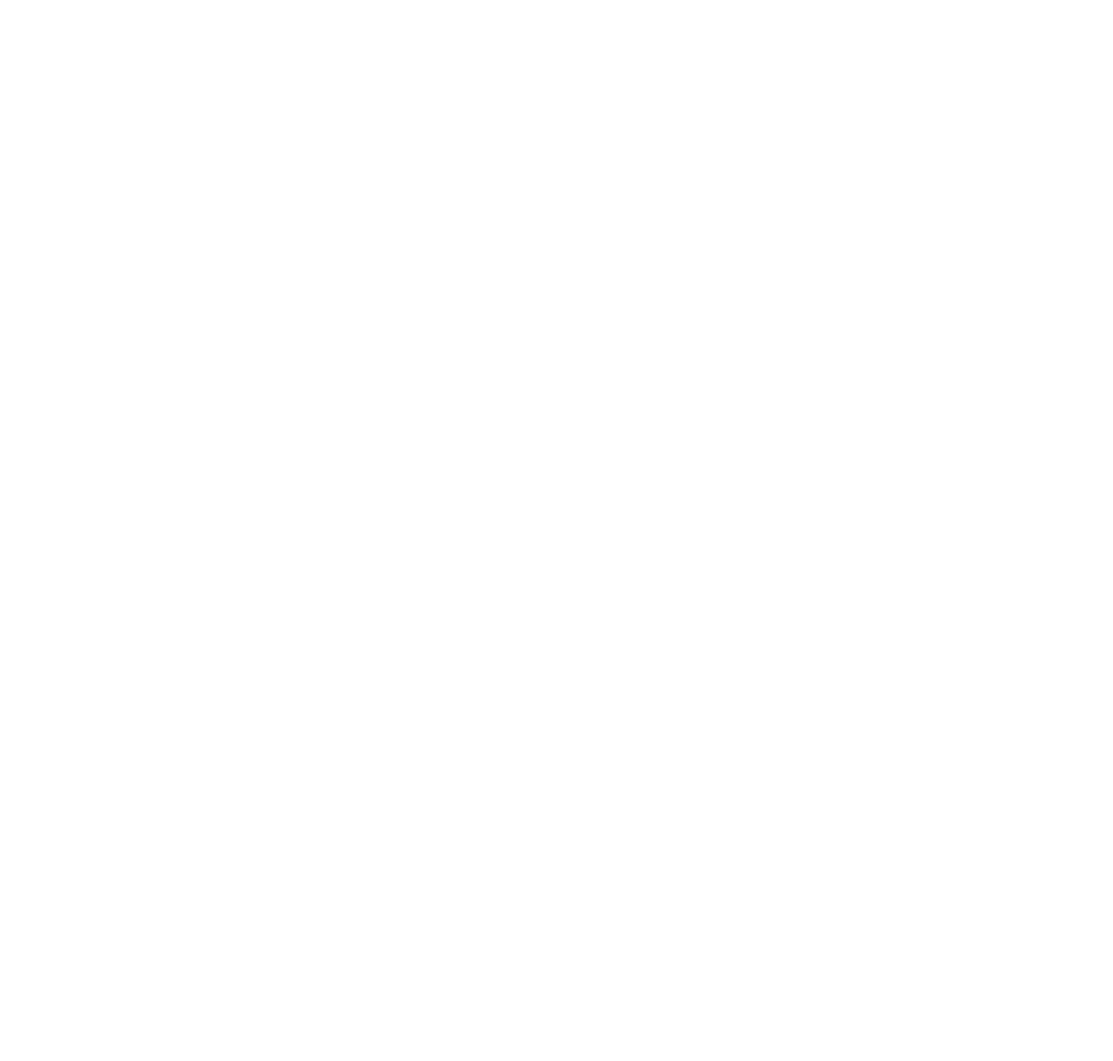
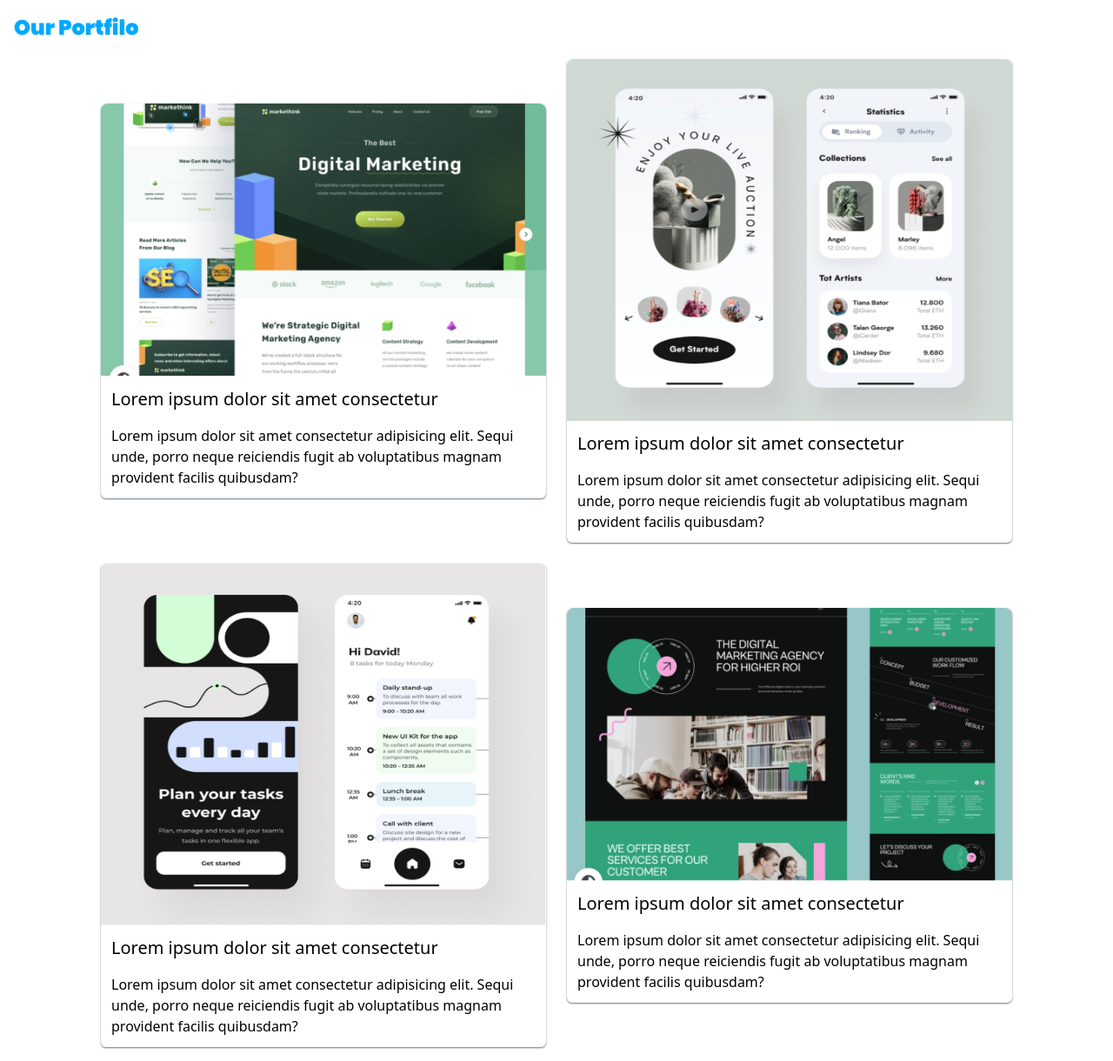
Before and after one commit to foadEbrahimi/Company_site, a website: page index.html in a window 1280 px wide. Shown: the whole page at 87% size. Before the commit the page ends 800 px from the top, so only its background shows below. Drawn offline with Linux system fonts and the light colour scheme.

Commit message:
Add OurPortfilo Section

```diff
--- a/index.html
+++ b/index.html
@@ -7,11 +7,84 @@
     <title>Company Site</title>
   </head>
   <body>
-    <!-- دیو پدر برای بخش همه بخش ها -->
-    <div class="container mx-auto p-5">
-      <!-- کلاس برای بخش مورد نظر -->
-      <div class=""></div>
-      <!--  -->
+    <div class="container mx-auto p-4">
+      <div class="OurPortfilo flex flex-col gap-y-5">
+        <h1 class="text-2xl font-PoppinsBlack text-Primary-900">
+          Our Portfilo
+        </h1>
+        <div
+          class="Posts flex flex-col mx-auto md:grid md:grid-cols-2 gap-6 justify-center items-center"
+        >
+          <div
+            class="Post flex flex-col shadow-sm rounded-md shadow-gray-500 xl:max-w-lg 2xl:max-w-xl"
+          >
+            <img
+              src="./src/assets/images/post-1.png"
+              class="rounded-t-lg sm:max-h-80 md:max-h-26rem xl:max-w-lg 2xl:max-w-xl"
+              alt="img-Post1"
+            />
+            <div class="p-3 space-y-4">
+              <h1 class="text-xl">Lorem ipsum dolor sit amet consectetur</h1>
+              <h1>
+                Lorem ipsum dolor sit amet consectetur adipisicing elit. Sequi
+                unde, porro neque reiciendis fugit ab voluptatibus magnam
+                provident facilis quibusdam?
+              </h1>
+            </div>
+          </div>
+          <div
+            class="Post flex flex-col shadow-sm rounded-md shadow-gray-500 xl:max-w-lg 2xl:max-w-xl"
+          >
+            <img
+              src="./src/assets/images/post-3.png"
+              class="rounded-t-lg sm:max-h-[26rem] xl:max-w-lg 2xl:max-w-xl"
+              alt="img-Post1"
+            />
+            <div class="p-3 space-y-4">
+              <h1 class="text-xl">Lorem ipsum dolor sit amet consectetur</h1>
+              <h1>
+                Lorem ipsum dolor sit amet consectetur adipisicing elit. Sequi
+                unde, porro neque reiciendis fugit ab voluptatibus magnam
+                provident facilis quibusdam?
+              </h1>
+            </div>
+          </div>
+          <div
+            class="Post flex flex-col shadow-sm rounded-md shadow-gray-500 xl:max-w-lg 2xl:max-w-xl"
+          >
+            <img
+              src="./src/assets/images/post-4.png"
+              class="rounded-t-lg sm:max-h-[26rem] xl:max-w-lg 2xl:max-w-xl"
+              alt="img-Post1"
+            />
+            <div class="p-3 space-y-4">
+              <h1 class="text-xl">Lorem ipsum dolor sit amet consectetur</h1>
+              <h1>
+                Lorem ipsum dolor sit amet consectetur adipisicing elit. Sequi
+                unde, porro neque reiciendis fugit ab voluptatibus magnam
+                provident facilis quibusdam?
+              </h1>
+            </div>
+          </div>
+          <div
+            class="Post flex flex-col shadow-sm rounded-md shadow-gray-500 xl:max-w-lg 2xl:max-w-xl"
+          >
+            <img
+              src="./src/assets/images/post-2.png"
+              class="rounded-t-lg sm:max-h-80 xl:max-w-lg 2xl:max-w-xl"
+              alt="img-Post1"
+            />
+            <div class="p-3 space-y-4">
+              <h1 class="text-xl">Lorem ipsum dolor sit amet consectetur</h1>
+              <h1>
+                Lorem ipsum dolor sit amet consectetur adipisicing elit. Sequi
+                unde, porro neque reiciendis fugit ab voluptatibus magnam
+                provident facilis quibusdam?
+              </h1>
+            </div>
+          </div>
+        </div>
+      </div>
     </div>
     <script src="./src/assets/javascript/app.js"></script>
   </body>
--- a/tailwind.config.js
+++ b/tailwind.config.js
@@ -8,6 +8,9 @@ module.exports = {
           100: "#cdf5fd",
           900: "#00a9ff",
         },
+      },
+      maxHeight: {
+        "26rem": "27rem",
       },
       height: {
         fitContent: "fit-content",
```
Also changed, not shown: src/disc/main.css.
